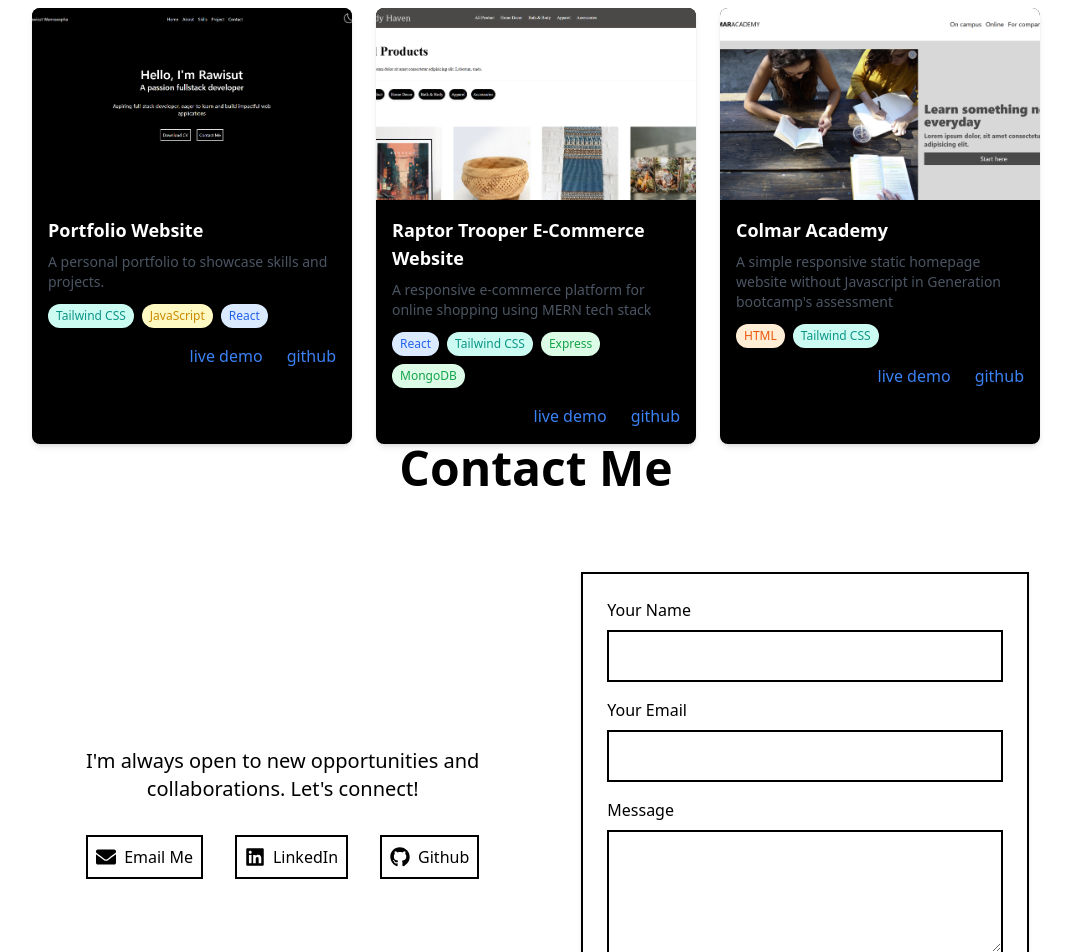
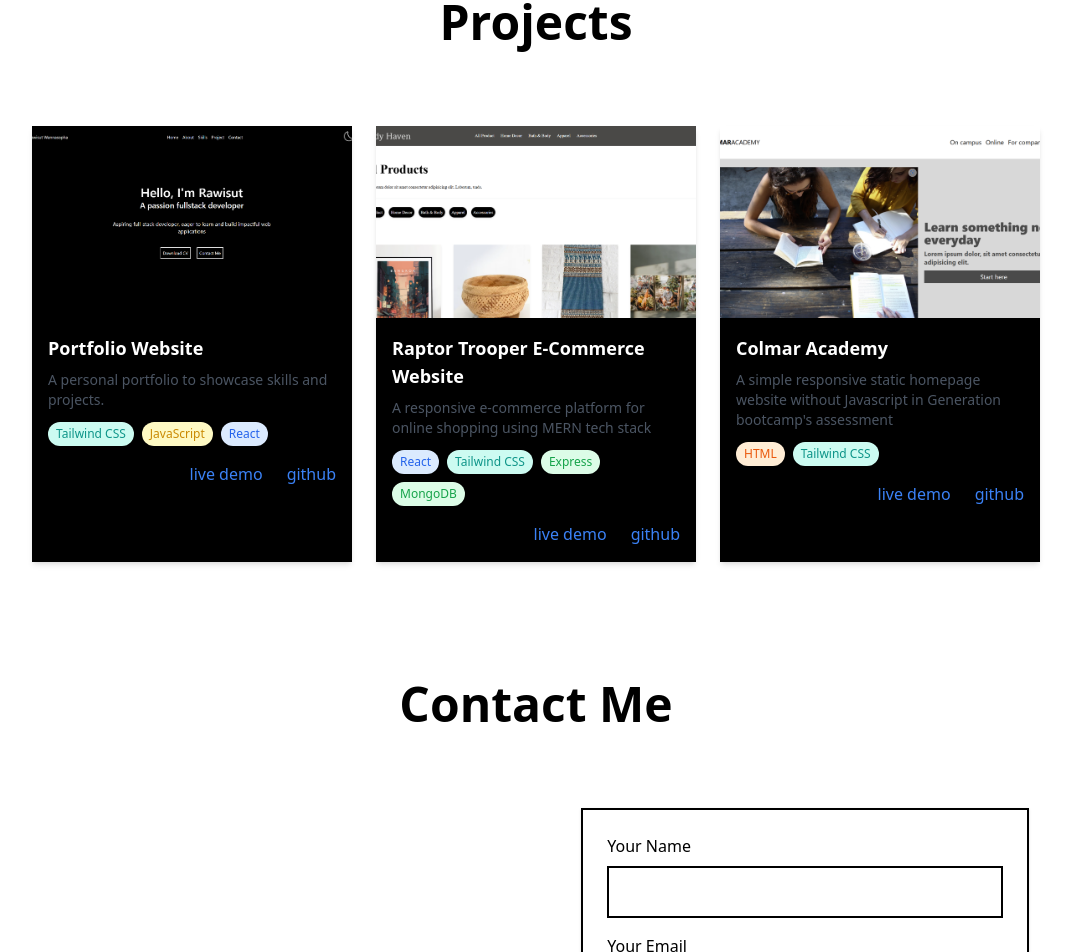
Before and after one commit to Rawisut06/portfolio, a React (Vite) app: page / in a window 1280 px wide. Shown: the part 2520-3472 px from the top of the page, without its empty margins (104-1175 px from the left). Built offline with nearby package versions, Linux system fonts and the light colour scheme.

Commit message:
fixed contact form

```diff
--- a/package.json
+++ b/package.json
@@ -11,7 +11,6 @@
   },
   "dependencies": {
     "@formspree/react": "^2.5.1",
-    "motion": "^11.14.1",
     "react": "^18.3.1",
     "react-dom": "^18.3.1",
     "react-icons": "^5.3.0",
--- a/src/components/Navbar.jsx
+++ b/src/components/Navbar.jsx
@@ -8,7 +8,7 @@ function Navbar() {
 
   return (
     <nav
-      className="fixed w-full transition-transform duration-75 ease-in-out bg-background text-clr-primary">
+      className="fixed w-full transition-transform duration-300 ease-in-out bg-background text-clr-primary">
       <div className="max-w-[1280px] mx-auto flex items-center justify-between p-4">
         <span>Rawisut Wannasopha</span>
         <ul className="flex space-x-4">
--- a/src/components/ProjectCard.jsx
+++ b/src/components/ProjectCard.jsx
@@ -2,8 +2,10 @@ import Button from "./Button";
 
 function ProjectCard({ name, description, image, link, skills }) {
   return (
-    <div className="max-w-xs transition-shadow rounded-lg shadow-md bg-clr-primary hover:shadow-xl">
-      <img src={image} alt={`${name}-image`} className="object-cover w-full h-48 rounded-t-lg" />
+    <div className="max-w-xs transition-shadow shadow-md bg-clr-primary">
+      <div className="w-full h-48 overflow-hidden">
+        <img src={image} alt={`${name}-image`} className="object-cover w-full h-full duration-200 ease-in hover:scale-110" />
+      </div>
       <div className="p-4">
         <h3 className="text-lg font-semibold text-background">{name}</h3>
         <p className="mt-2 text-sm text-gray-600">{description}</p>
--- a/src/pages/About.jsx
+++ b/src/pages/About.jsx
@@ -5,7 +5,7 @@ function About() {
         <h1 className="text-primary">About Me</h1>
         <div className="flex gap-4 justify-stretch">
           <div className="flex justify-center w-1/2">
-            <img className="object-contain w-2/3 rounded-xl h-2/3" src="/src/assets/about-img.jpg" alt="about-img" />
+            <img className="object-contain w-full rounded-xl h-2/3" src="/src/assets/about-img.jpg" alt="about-img" />
           </div>
           <div className="w-1/2 text-left text-ternary">
             <p>Hi, I&apos;m Rawisut! I&apos;m a recent graduate from the Generation Bootcamp in Junior Software Development and hold a Bachelor&apos;s degree in Earth Sciences (Geology).</p>
--- a/src/pages/Contact.jsx
+++ b/src/pages/Contact.jsx
@@ -1,12 +1,10 @@
-import { FaLinkedin, FaGithub, FaEnvelope } from "react-icons/fa";
+import { FaGithub, FaEnvelope } from "react-icons/fa";
 import Button from "../components/Button";
 import { useForm, ValidationError } from '@formspree/react';
 
 function Contact() {
   const [state, handleSubmit] = useForm("mzzbqwnn");
-  if (state.succeeded) {
-      return <p>Thanks for joining!</p>;
-  }
+
   return (
     <section id="contact" className="text-center bg-background text-clr-primary">
       <div className="max-w-[1280px] mx-auto flex flex-col items-center space-y-20 h-fit">
@@ -29,13 +27,6 @@ function Contact() {
               />
 
               <Button
-                name="LinkedIn"
-                link="https://www.linkedin.com/in/rawisut"
-                icon={FaLinkedin}
-                className="flex items-center p-2 border-2 size-fit border-clr-primary hover:border-background hover:bg-clr-primary hover:text-background"
-              />
-
-              <Button
                 name="Github"
                 link="https://github.com/rawisut"
                 icon={FaGithub}
@@ -50,6 +41,11 @@ function Contact() {
             onSubmit={handleSubmit}
             className="max-w-md mx-auto w-[50%] bg-background border-clr-primary border-2 b p-6 shadow"
           >
+            {state.succeeded && (
+              <div className="mb-4 font-bold text-green-500">
+                Thank you! Your message has been sent.
+              </div>
+            )}
             <div className="mb-4">
               <label htmlFor="name" className="block mb-2 font-medium text-left">
                 Your Name
@@ -108,9 +104,11 @@ function Contact() {
               <button
                 type="submit"
                 disabled={state.submitting}
-                className="flex items-center p-2 border-2 size-fit border-clr-primary hover:border-background hover:bg-clr-primary hover:text-background"
+                className={`flex items-center p-2 border-2 border-clr-primary hover:border-background hover:bg-clr-primary hover:text-background ${
+                  state.submitting ? "opacity-50 cursor-not-allowed" : ""
+                }`}
               >
-                Send Message
+                {state.submitting ? "Sending..." : "Send Message"}
               </button>
             </div>
           </form>
--- a/src/pages/Project.jsx
+++ b/src/pages/Project.jsx
@@ -4,7 +4,7 @@ import ProjectCard from "../components/ProjectCard";
 function Project() {
   return (
     <section className="bg-background text-clr-primary" id="project">
-      <div className="flex flex-col justify-center items-center h-fit space-y-20 max-w-[1280px] mx-auto">
+      <div className="flex flex-col justify-center items-center h-screen space-y-20 max-w-[1280px] mx-auto">
         <h1 className="text-primary">Projects</h1>
         <div className="flex flex-wrap justify-center gap-6">
           {projects.map((project, index) => (
```
Also changed, not shown: 1 other file (tests, documents, lock files or other folders).
